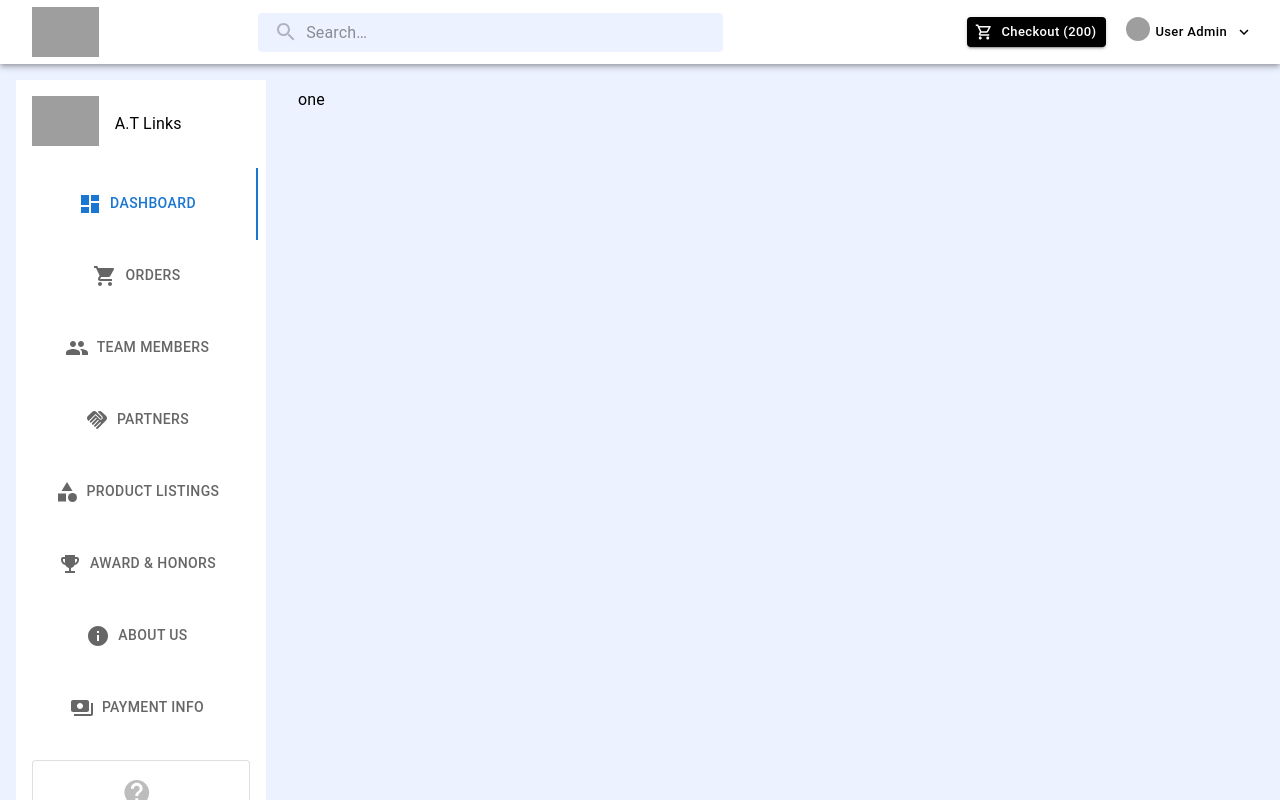
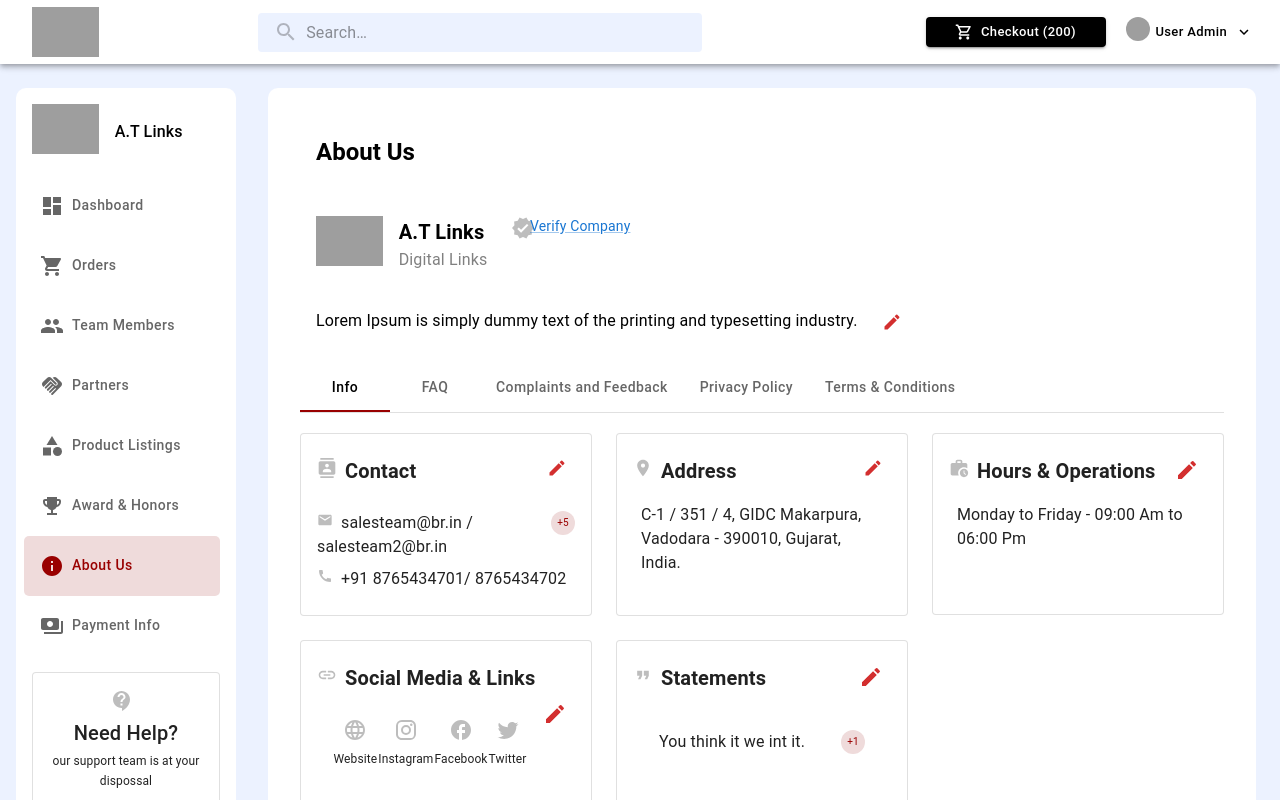
Before and after one commit to AngelinSneha/frontend-development, a React (Create React App) app: page / in a window 1280 px wide. Shown: the top 800 px of the page. Built offline with nearby package versions, Linux system fonts and the light colour scheme; grey boxes are pictures that could not be loaded.

Commit message:
adding avatars and styling

```diff
--- a/src/AboutUs.js
+++ b/src/AboutUs.js
@@ -22,6 +22,7 @@ import ContactSupportIcon from "@mui/icons-material/ContactSupport";
 import Link from "@mui/material/Link";
 import { IconButton, InputBase, InputLabel, TextField } from "@mui/material";
 import Swipeable from "./Swipeable";
+import { ThemeProvider, createTheme } from "@mui/material/styles";
 
 export default function AboutUs() {
   const [companyInfo, setCompanyInfo] = React.useState(
@@ -49,8 +50,38 @@ export default function AboutUs() {
     };
   }
   return (
-    <Box sx={{ p: 2, bgcolor: "background.paper" }}>
-      <Typography variant="h4" component="h2">
+    <ThemeProvider
+      theme={createTheme({
+        // palette: { primary: { main: "#d1005e" } },
+        components: {
+          MuiTabs: {
+            styleOverrides: {
+              indicator: {
+                backgroundColor: "#990000",
+              },
+            },
+          },
+          MuiTab: {
+            styleOverrides: {
+              root: {
+                textTransform: "none",
+                "&.Mui-selected": {
+                  color: "black",
+                },
+              },
+            },
+          },
+        },
+      })}
+    >
+      <Box
+        sx={{
+          p: 4,
+          bgcolor: "background.paper",
+          borderRadius: "10px",
+        }}
+      >
+        <Typography variant="h5" component="h1" sx={{ p: 2, fontWeight: 600 }}>
           About Us
         </Typography>
         <Box
@@ -58,7 +89,7 @@ export default function AboutUs() {
             display: "flex",
             flexDirection: "row",
             p: 1,
-          m: 1,
+            margin: "24px 8px",
             borderRadius: 1,
           }}
         >
@@ -71,25 +102,43 @@ export default function AboutUs() {
             alt="Your logo."
             src="https://www.atinks.com/wp-content/uploads/2017/10/A.T-inks-logo-600-DPI-1-e1545645137933.png"
           />
-
-        <Typography sx={{ p: 2 }} component="h3">
+          <Box
+            sx={{
+              display: "flex",
+              flexDirection: "column",
+              paddingLeft: "1em",
+            }}
+          >
+            <Typography
+              sx={{
+                fontWeight: 600,
+              }}
+              variant="h6"
+            >
               A.T Links
             </Typography>
+            <Typography sx={{ color: "grey" }} component="h3">
+              Digital Links
+            </Typography>
+          </Box>
           <VerifiedIcon
             color={verifyCompany ? "success" : "disabled"}
-          sx={{ p: 2 }}
+            sx={{ paddingLeft: 3 }}
           />
+          {!verifyCompany && (
             <Link
               component="button"
               variant="body2"
+              sx={{ position: "absolute", left: "530px" }}
               onClick={() => {
                 setVerifyCompany(true);
               }}
             >
               Verify Company
             </Link>
+          )}
         </Box>
-      <Box sx={{ p: 2 }} component="span" fontSize="small">
+        <Box sx={{ padding: "16px" }} component="span">
           {companyInfo}
         </Box>
         <IconButton
@@ -97,9 +146,9 @@ export default function AboutUs() {
           aria-label="delete"
           onClick={() => toggleDrawer(true)}
         >
-        <EditIcon />
+          <EditIcon fontSize="small" />
         </IconButton>
-      <Box>
+        <Box sx={{ marginTop: 3 }}>
           <Box sx={{ borderBottom: 1, borderColor: "divider" }}>
             <Tabs
               value={value}
@@ -153,7 +202,7 @@ export default function AboutUs() {
               />
               Company Description
             </Typography>
-          <Box sx={{ m: 2 }}>
+            <Box sx={{ margin: "40px 16px" }}>
               <InputLabel htmlFor="input-with-icon-adornment">
                 Share more details about <br></br>the Company
               </InputLabel>
@@ -186,5 +235,6 @@ export default function AboutUs() {
           </Box>
         </Swipeable>
       </Box>
+    </ThemeProvider>
   );
 }
--- a/src/ContactForm.js
+++ b/src/ContactForm.js
@@ -81,7 +81,7 @@ export default function ContactForm({
 
   return (
     <Box>
-      <Box sx={{ paddingTop: 4 }}>
+      <Box sx={{ marginTop: 5 }}>
         <InputLabel htmlFor="input-with-icon-adornment">Email ID</InputLabel>
         {getInputField(addemail, email, setEmail, "eg: salesteam@br.in")}
         <Button
@@ -100,7 +100,7 @@ export default function ContactForm({
           Add More
         </Button>
       </Box>
-      <Box sx={{ paddingTop: 4 }}>
+      <Box sx={{ paddingTop: 4, marginBottom: 4 }}>
         <InputLabel htmlFor="input-with-icon-adornment">
           Contact Number
         </InputLabel>
--- a/src/Info.js
+++ b/src/Info.js
@@ -21,13 +21,14 @@ import TwitterIcon from "@mui/icons-material/Twitter";
 import FormatQuoteIcon from "@mui/icons-material/FormatQuote";
 import helper from "./helper";
 import ContactTab from "./ContactTab";
+import { Avatar } from "@mui/material";
 
 const { contactInfo } = helper;
 
 export default function Info() {
   const [contactDetails, setContactDetails] = React.useState(contactInfo);
   const [showModal, setShowModal] = React.useState(false);
-
+  const [viewContacts, setViewContacts] = React.useState(false);
   const [editValue, setEditValue] = React.useState(-1);
 
   function toggleDrawer(open) {
@@ -36,6 +37,7 @@ export default function Info() {
   function onCloseModal() {
     toggleDrawer(false);
     setEditValue(-1);
+    setViewContacts(false);
   }
   function deleteDetails(index) {
     if (index > -1) {
@@ -47,17 +49,21 @@ export default function Info() {
   return (
     <Grid
       container
-      spacing={1}
+      spacing={3}
       direction="row"
       justify="flex-start"
       alignItems="flex-start"
     >
       <Grid item xs={12} sm={6} md={4}>
-        <Card variant="outlined">
+        <Card variant="outlined" sx={{ minHeight: "180px" }}>
           <CardContent>
             <Box>
-              <Typography variant="h6" component="div">
-                <ContactsIcon color="disabled" sx={{ paddingRight: 1 }} />
+              <Typography variant="h6" component="div" sx={{ fontWeight: 600 }}>
+                <ContactsIcon
+                  color="disabled"
+                  fontSize="small"
+                  sx={{ paddingRight: 1, marginTop: 1 }}
+                />
                 Contact
                 <IconButton
                   color="error"
@@ -65,53 +71,89 @@ export default function Info() {
                   onClick={() => toggleDrawer(true)}
                   aria-label="delete"
                 >
-                  <EditIcon />
+                  <EditIcon fontSize="small" />
                 </IconButton>
               </Typography>
             </Box>
-            <Box sx={{ marginTop: 1 }}>
-              <EmailIcon color="disabled" fontSize="tiny" />
-              {contactDetails[0].email.join("/ \n")}
+            <Box
+              sx={{
+                marginTop: 3,
+                display: "flex",
+                justifyContent: "space-around",
+              }}
+            >
+              <Box>
+                <EmailIcon
+                  color="disabled"
+                  fontSize="tiny"
+                  sx={{ paddingRight: 1 }}
+                />
+                {contactDetails[0].email.join(" / \n")}
+              </Box>
+              <Avatar
+                sx={{
+                  width: 24,
+                  height: 24,
+                  color: "#990000",
+                  backgroundColor: "#efdbdb",
+                  fontSize: "10px",
+                  cursor: "pointer",
+                }}
+                onClick={() => {
+                  toggleDrawer(true);
+                  setViewContacts(true);
+                }}
+              >
+                +{contactDetails.length - 1}
+              </Avatar>
             </Box>
             <Box sx={{ marginTop: 1 }}>
-              <CallIcon color="disabled" fontSize="tiny" />
+              <CallIcon
+                color="disabled"
+                fontSize="tiny"
+                sx={{ paddingRight: 1 }}
+              />
               {contactDetails[0].phone.join("/ \n")}
             </Box>
           </CardContent>
         </Card>
       </Grid>
       <Grid item xs={12} sm={6} md={4}>
-        <Card variant="outlined" sx={{ minWidth: "30px" }}>
+        <Card variant="outlined" sx={{ minWidth: "30px", minHeight: "180px" }}>
           <CardContent>
             <Box>
-              <Typography
-                variant="h6"
-                component="div"
-                sx={{ paddingBottom: 1 }}
-              >
-                <LocationOnIcon color="disabled" sx={{ paddingRight: 1 }} />
+              <Typography variant="h6" component="div" sx={{ fontWeight: 600 }}>
+                <LocationOnIcon
+                  color="disabled"
+                  fontSize="small"
+                  sx={{ paddingRight: 1, marginTop: 1 }}
+                />
                 Address
                 <IconButton
+                  color="error"
                   sx={{ float: "right" }}
                   aria-label="delete"
-                  color="error"
                 >
-                  <EditIcon />
+                  <EditIcon fontSize="small" />
                 </IconButton>
               </Typography>
             </Box>
-            <Box sx={{ m: 1 }}>
+            <Box sx={{ margin: "16px 8px" }}>
               C-1 / 351 / 4, GIDC Makarpura, Vadodara - 390010, Gujarat, India.
             </Box>
           </CardContent>
         </Card>
       </Grid>
       <Grid item xs={12} sm={6} md={4}>
-        <Card variant="outlined">
+        <Card variant="outlined" sx={{ minHeight: "180px" }}>
           <CardContent>
             <Box>
-              <Typography variant="h6" component="div">
-                <WorkHistoryIcon color="disabled" sx={{ paddingRight: 1 }} />
+              <Typography variant="h6" component="div" sx={{ fontWeight: 600 }}>
+                <WorkHistoryIcon
+                  color="disabled"
+                  fontSize="small"
+                  sx={{ paddingRight: 1, marginTop: 1 }}
+                />
                 Hours & Operations
                 <IconButton
                   sx={{ float: "right" }}
@@ -122,16 +164,22 @@ export default function Info() {
                 </IconButton>
               </Typography>
             </Box>
-            <Box sx={{ m: 1 }}>Monday to Friday - 09:00 Am to 06:00 Pm</Box>
+            <Box sx={{ margin: "16px 8px" }}>
+              Monday to Friday - 09:00 Am to 06:00 Pm
+            </Box>
           </CardContent>
         </Card>
       </Grid>
       <Grid item xs={12} sm={6} md={4}>
-        <Card variant="outlined">
+        <Card variant="outlined" sx={{ minHeight: "180px" }}>
           <CardContent>
             <Box>
-              <Typography variant="h6" component="div">
-                <InsertLinkIcon color="disabled" sx={{ paddingRight: 1 }} />
+              <Typography variant="h6" component="div" sx={{ fontWeight: 600 }}>
+                <InsertLinkIcon
+                  color="disabled"
+                  fontSize="small"
+                  sx={{ paddingRight: 1, marginTop: 1 }}
+                />
                 Social Media & Links
                 <IconButton
                   sx={{ float: "right" }}
@@ -147,30 +195,28 @@ export default function Info() {
                 display: "flex",
                 justifyContent: "space-around",
                 p: 1,
-                m: 2,
-                bgcolor: "background.paper",
-                borderRadius: 1,
+                margin: "16px 8px",
               }}
             >
-              <Box>
+              <Box sx={{ textAlign: "center" }}>
                 <LanguageIcon color="disabled" />
                 <Typography variant="subtitle1" sx={{ fontSize: 12 }}>
                   Website
                 </Typography>
               </Box>
-              <Box>
+              <Box sx={{ textAlign: "center" }}>
                 <InstagramIcon color="disabled" />
                 <Typography variant="subtitle1" sx={{ fontSize: 12 }}>
                   Instagram
                 </Typography>
               </Box>
-              <Box>
+              <Box sx={{ textAlign: "center" }}>
                 <FacebookRoundedIcon color="disabled" />
                 <Typography variant="subtitle1" sx={{ fontSize: 12 }}>
                   Facebook
                 </Typography>
               </Box>
-              <Box>
+              <Box sx={{ textAlign: "center" }}>
                 <TwitterIcon color="disabled" />
                 <Typography variant="subtitle1" sx={{ fontSize: 12 }}>
                   Twitter
@@ -181,11 +227,15 @@ export default function Info() {
         </Card>
       </Grid>
       <Grid item xs={12} sm={6} md={4}>
-        <Card variant="outlined">
+        <Card variant="outlined" sx={{ minHeight: "180px" }}>
           <CardContent>
             <Box>
-              <Typography variant="h6" component="div">
-                <FormatQuoteIcon color="disabled" sx={{ paddingRight: 1 }} />
+              <Typography variant="h6" component="div" sx={{ fontWeight: 600 }}>
+                <FormatQuoteIcon
+                  color="disabled"
+                  fontSize="small"
+                  sx={{ paddingRight: 1, marginTop: 1 }}
+                />
                 Statements
                 <IconButton
                   sx={{ float: "right" }}
@@ -196,7 +246,27 @@ export default function Info() {
                 </IconButton>
               </Typography>
             </Box>
-            <Box sx={{ m: 1 }}>You think it we int it.</Box>
+            <Box
+              sx={{
+                margin: "36px 8px",
+                display: "flex",
+                justifyContent: "space-around",
+              }}
+            >
+              <Box sx={{}}>You think it we int it. </Box>
+              <Avatar
+                sx={{
+                  width: 24,
+                  height: 24,
+                  color: "#990000",
+                  backgroundColor: "#efdbdb",
+                  fontSize: "10px",
+                  cursor: "pointer",
+                }}
+              >
+                +1
+              </Avatar>
+            </Box>
           </CardContent>
         </Card>
       </Grid>
@@ -209,6 +279,7 @@ export default function Info() {
           setContactDetails={setContactDetails}
           deleteDetails={deleteDetails}
           editValue={editValue}
+          viewContacts={viewContacts}
           setEditValue={setEditValue}
         />
       </Swipeable>
--- a/src/Main.js
+++ b/src/Main.js
@@ -31,7 +31,7 @@ function Item(props) {
       sx={{
         p: 1,
         m: 1,
-        bgcolor: "white",
+        bgcolor: "background.paper",
         color: (theme) =>
           theme.palette.mode === "dark" ? "grey.300" : "grey.800",
         border: "1px solid",
@@ -94,12 +94,12 @@ function a11yProps(index) {
 }
 
 export default function Main() {
-  const [value, setValue] = React.useState(0);
+  const [value, setValue] = React.useState(6);
 
   const handleChange = (event, newValue) => {
     setValue(newValue);
   };
-  console.log("value", value);
+
   return (
     <Box sx={{ flexGrow: 1, display: "flex", alignItems: "flex-start" }}>
       <SideNav value={value} handleChange={handleChange} />
--- a/src/NavBar.js
+++ b/src/NavBar.js
@@ -192,6 +192,7 @@ export default function NavBar() {
                 marginRight: "20px",
                 borderRadius: "none",
                 textTransform: "none",
+                width: "180px",
               }}
               size="small"
               variant="contained"
--- a/src/SideNav.js
+++ b/src/SideNav.js
@@ -35,22 +35,52 @@ export default function SideNav({ value, handleChange }) {
   }
 
   return (
-    <>
+    <ThemeProvider
+      theme={createTheme({
+        palette: { primary: { main: "#d1005e" } },
+        components: {
+          MuiTabs: {
+            styleOverrides: {
+              indicator: {
+                backgroundColor: "white",
+              },
+            },
+          },
+          MuiTab: {
+            styleOverrides: {
+              root: {
+                minHeight: "60px",
+                justifyContent: "flex-start",
+                margin: "0 8px",
+                borderRadius: "5px",
+                "&.Mui-selected": {
+                  color: "#990000",
+                  backgroundColor: "#efdbdb",
+                },
+              },
+            },
+          },
+        },
+      })}
+    >
       <Box
         sx={{
           bgcolor: "background.paper",
-          m: 2,
-          marginRight: 1,
-          maxWidth: "250px",
+          margin: "24px 8px 16px 16px",
+          minWidth: "220px",
+          maxWidth: "220px",
+          borderRadius: "10px",
         }}
       >
         <Box
           sx={{
             display: "flex",
             flexDirection: "row",
+            // justifyContent: "center",
             p: 1,
             m: 1,
             borderRadius: 1,
+            textAlign: "center",
           }}
         >
           <Box
@@ -63,7 +93,7 @@ export default function SideNav({ value, handleChange }) {
             src="https://www.atinks.com/wp-content/uploads/2017/10/A.T-inks-logo-600-DPI-1-e1545645137933.png"
           />
 
-          <Typography sx={{ p: 2 }} component="h3">
+          <Typography sx={{ p: 2, fontWeight: 500 }} component="h2">
             A.T Links
           </Typography>
         </Box>
@@ -81,6 +111,7 @@ export default function SideNav({ value, handleChange }) {
               iconPosition="start"
               label={value.name}
               {...a11yProps(i)}
+              sx={{ textTransform: "none" }}
             />
           ))}
         </Tabs>
@@ -89,7 +120,7 @@ export default function SideNav({ value, handleChange }) {
             <Box>
               <ContactSupportIcon
                 color="disabled"
-                fontSize="large"
+                // fontSize="large"
                 sx={{ paddingRight: 1 }}
               />
               <Typography variant="h6" component="div">
@@ -162,6 +193,6 @@ export default function SideNav({ value, handleChange }) {
           </Button>
         </CardContent>
       </Card> */}
-    </>
+    </ThemeProvider>
   );
 }
```
Also changed, not shown: src/App.js (+4 -4 lines), src/ContactTab.js (+23 -9 lines). Lines whose indentation alone changed are shown as unchanged.
